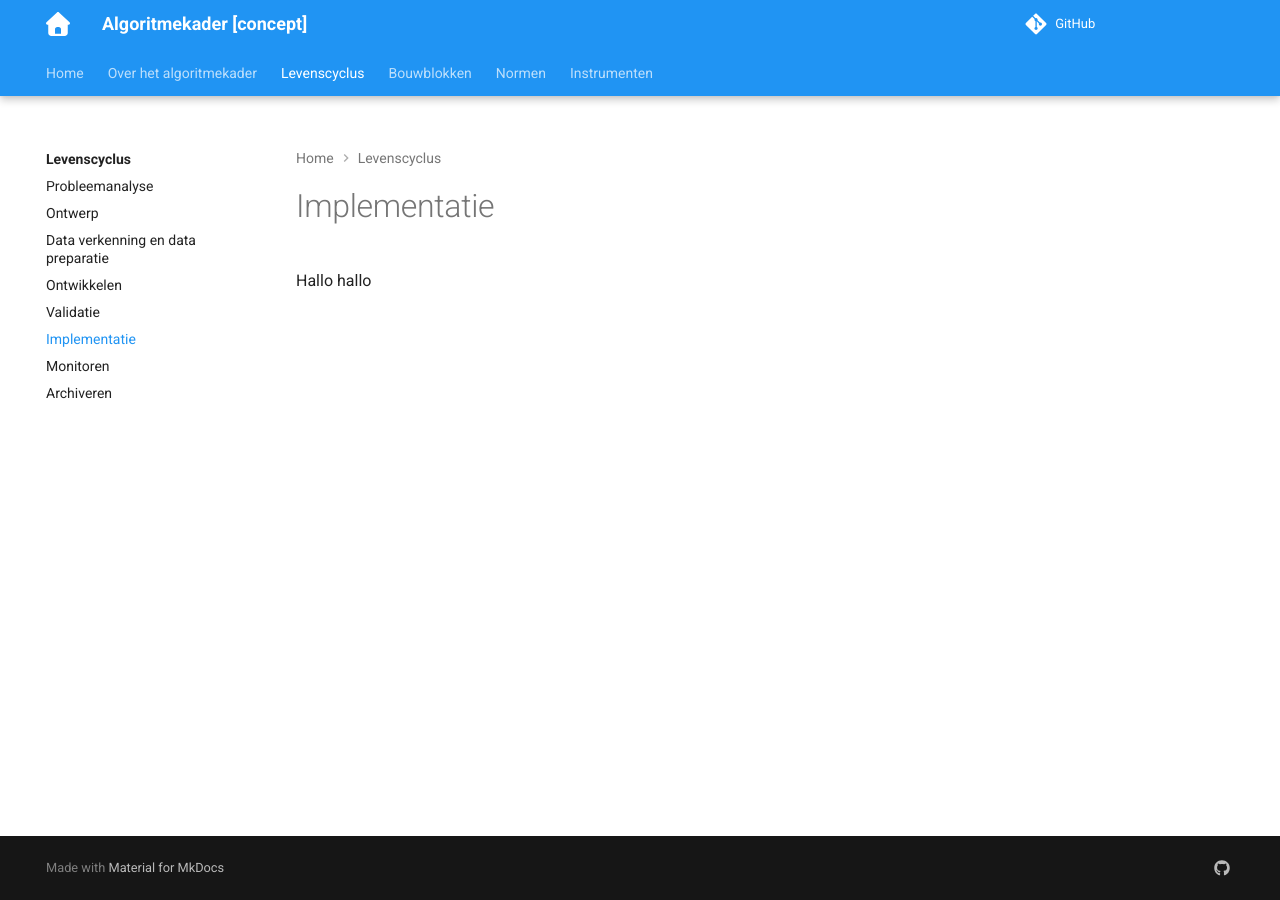
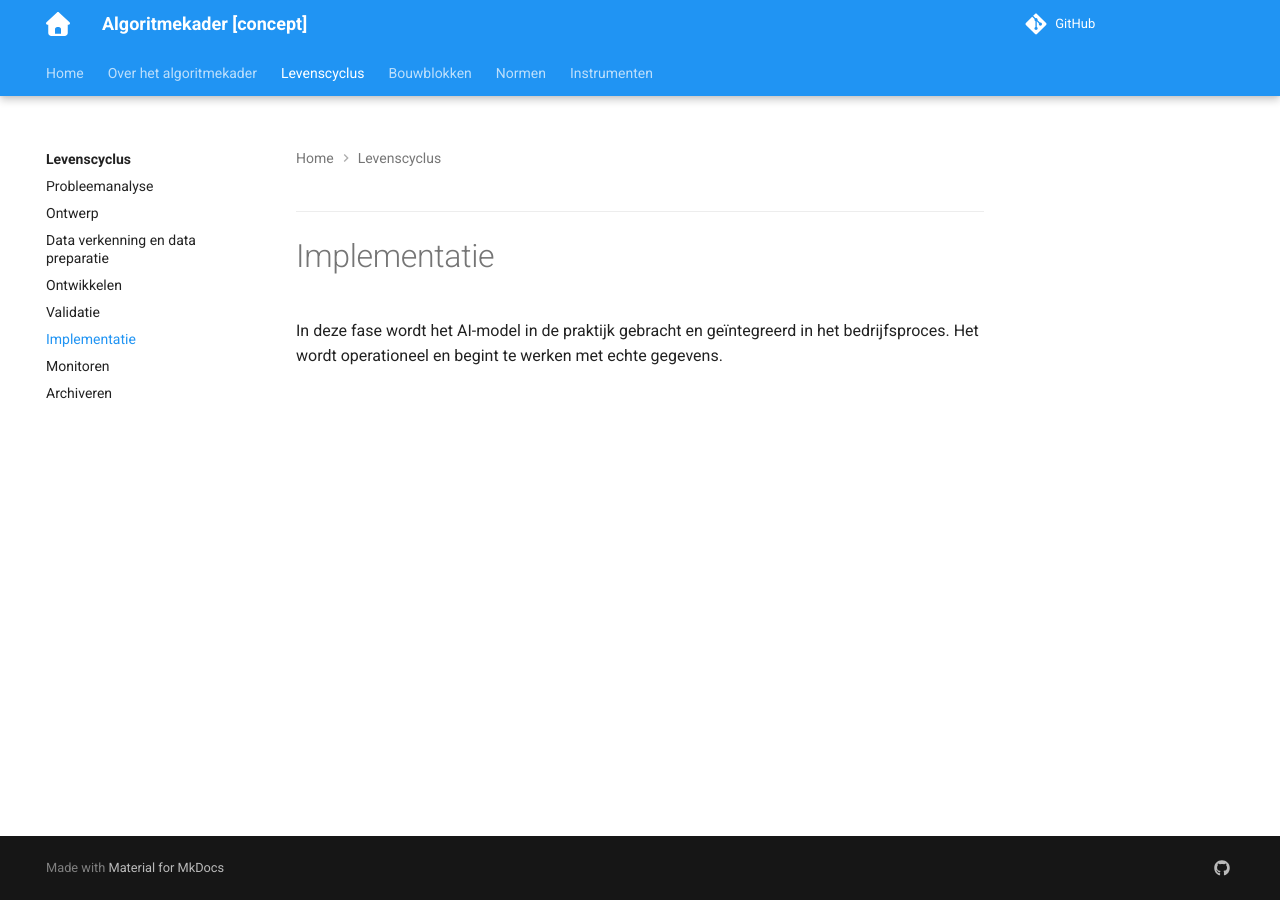
Before and after one commit to ruthkoole/algoritmekader-test, an MkDocs documentation site: the page built from docs/levenscyclus/implementatie.md, in a window 1280 px wide. Built offline with MkDocs 1.6.1 and Material for MkDocs 9.7.7, drawn with Linux system fonts in a browser that asks for light colours; comment, search, counter and statistics services are not loaded.

Commit message:
Update implementatie.md

```diff
--- a/docs/levenscyclus/implementatie.md
+++ b/docs/levenscyclus/implementatie.md
@@ -1,6 +1,3 @@
 ---
-title: Implementatie
-summary: hier staat een korte samenvatting over dit onderwerp
----
-
-Hallo hallo
+# Implementatie
+In deze fase wordt het AI-model in de praktijk gebracht en geïntegreerd in het bedrijfsproces. Het wordt operationeel en begint te werken met echte gegevens.
```
